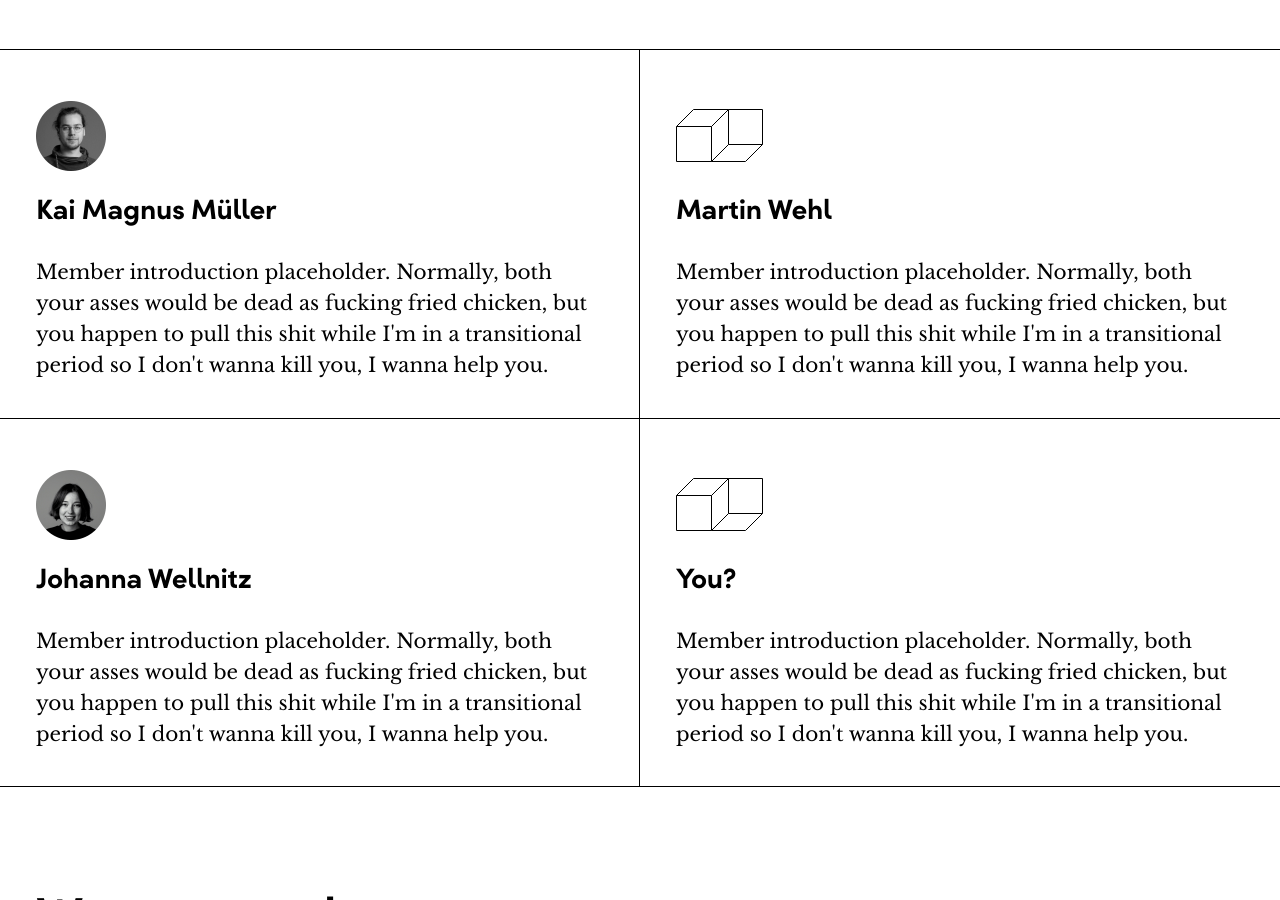
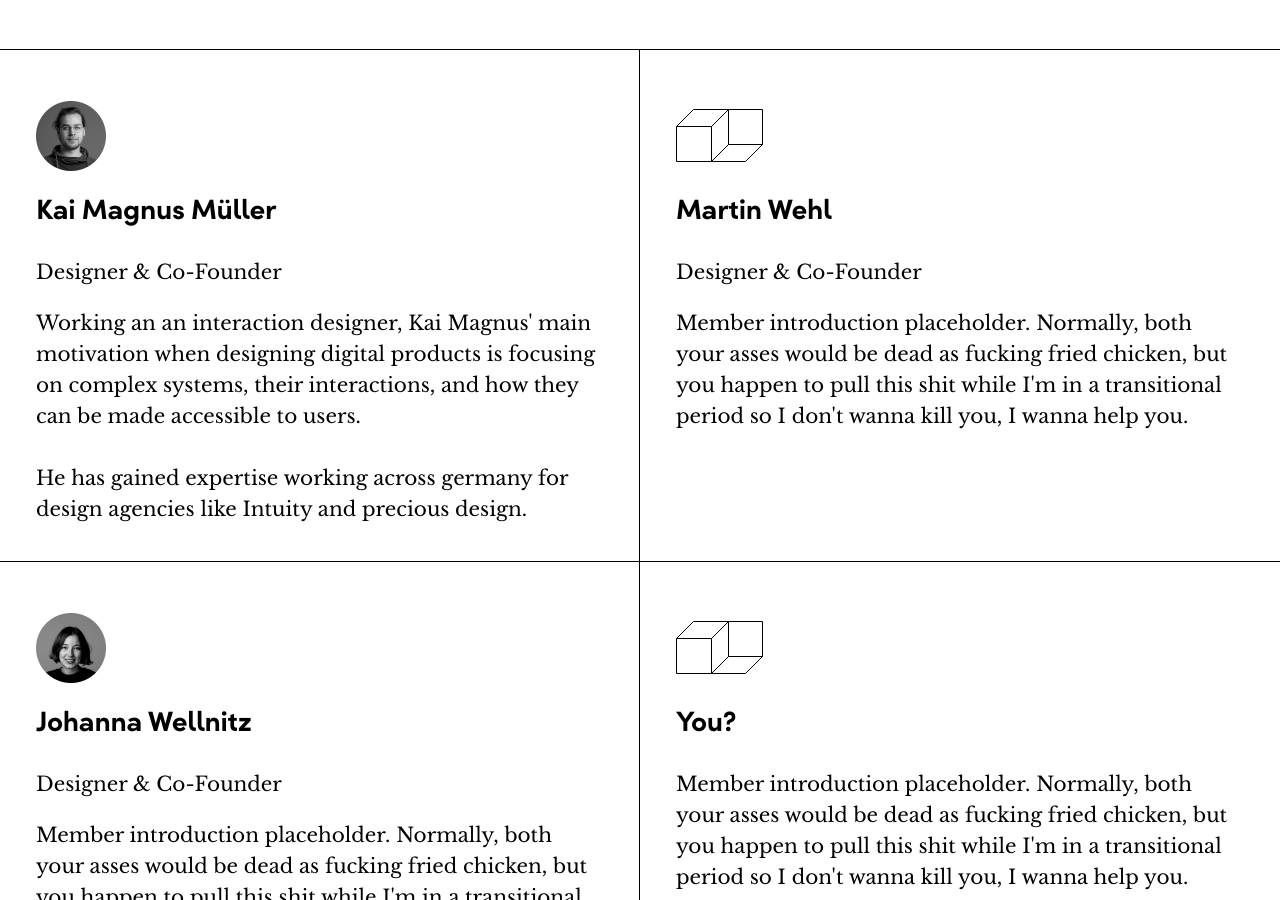
Before and after one commit to The-Destinations-Company/the-destinations-company.github.io, a Jekyll site: the page built from studio.html, in a window 1280 px wide and 900 px high, scrolled down 1142 px. Built offline with Jekyll 4.4.1, drawn with Linux system fonts in a browser that asks for light colours; some web fonts are replaced.

Commit message:
small fixes
- fixed index site journal link directing to the actual blog post
- improved member bio texts

```diff
--- a/_data/team-members.yml
+++ b/_data/team-members.yml
@@ -1,14 +1,20 @@
 - name: Kai Magnus Müller
   profile-img: /assets/img/team/kmmueller.jpg
-  profile-text: >-
-    Member introduction placeholder. Normally, both your asses would be dead as fucking fried chicken, but you happen to pull this shit while I'm in a transitional period so I don't wanna kill you, I wanna help you.
+  profile-job: Designer & Co-Founder
+  profile-text: |
+    Working an an interaction designer, Kai Magnus' main motivation when designing digital products is focusing on complex systems, their interactions, and how they can be made accessible to users.
+
+    He has gained expertise working across germany for design agencies like Intuity and precious design.
 - name: Martin Wehl
   profile-img:
-  profile-text: >-
+  profile-job: Designer & Co-Founder
+
+  profile-text: |
     Member introduction placeholder. Normally, both your asses would be dead as fucking fried chicken, but you happen to pull this shit while I'm in a transitional period so I don't wanna kill you, I wanna help you.
 - name: Johanna Wellnitz
   profile-img: /assets/img/team/jwellnitz.jpg
-  profile-text: >-
+  profile-job: Designer & Co-Founder
+  profile-text: |
     Member introduction placeholder. Normally, both your asses would be dead as fucking fried chicken, but you happen to pull this shit while I'm in a transitional period so I don't wanna kill you, I wanna help you.
 - name: You?
   profile-img:
--- a/studio.html
+++ b/studio.html
@@ -44,7 +44,8 @@ layout: default
                 {% endif %}
 
                 <h3 class="heading-h3">{{member.name}}</h3>
-                <p class="">{{member.profile-text}}</p>
+                <p class="">{{member.profile-job | newline_to_br }}</p>
+                <p class="">{{member.profile-text | newline_to_br }}</p>
             </div>
 
             {% if forloop.last %}
```
Also changed, not shown: index.md (+1 -1 lines).
